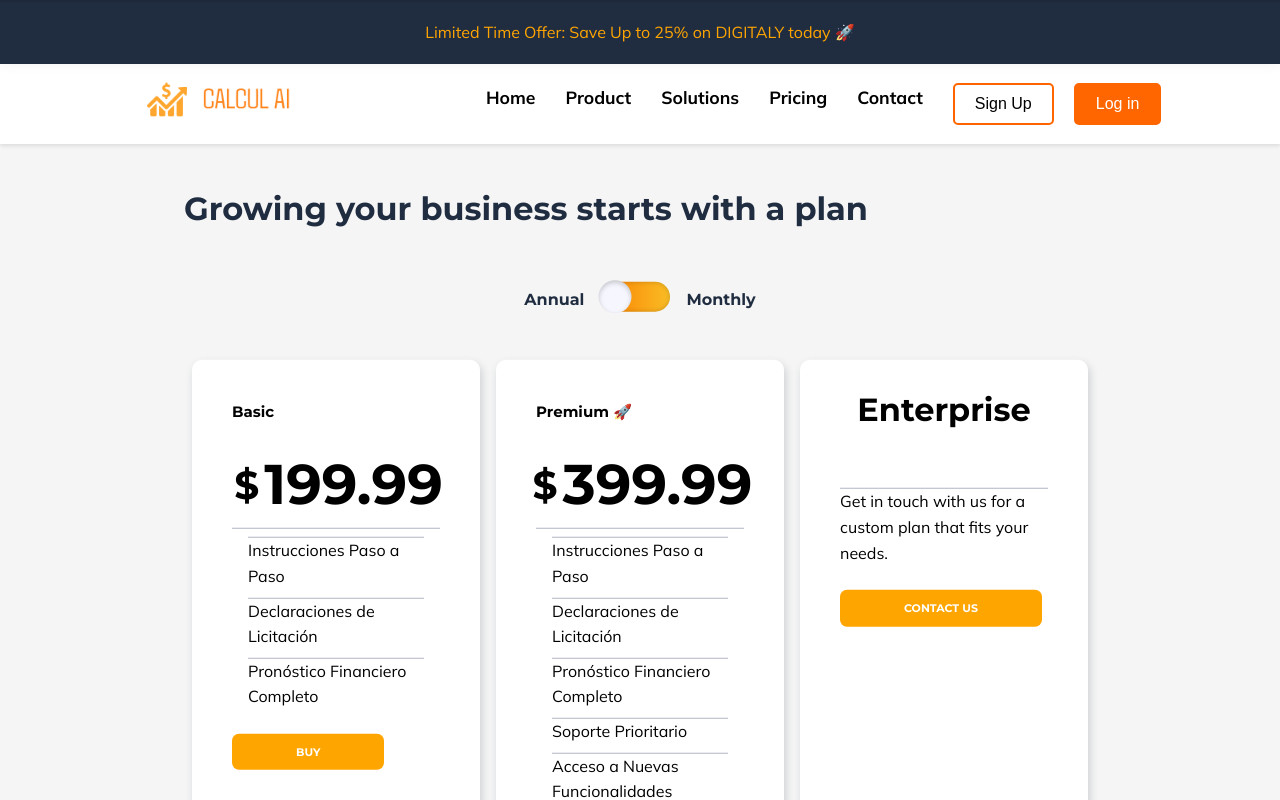
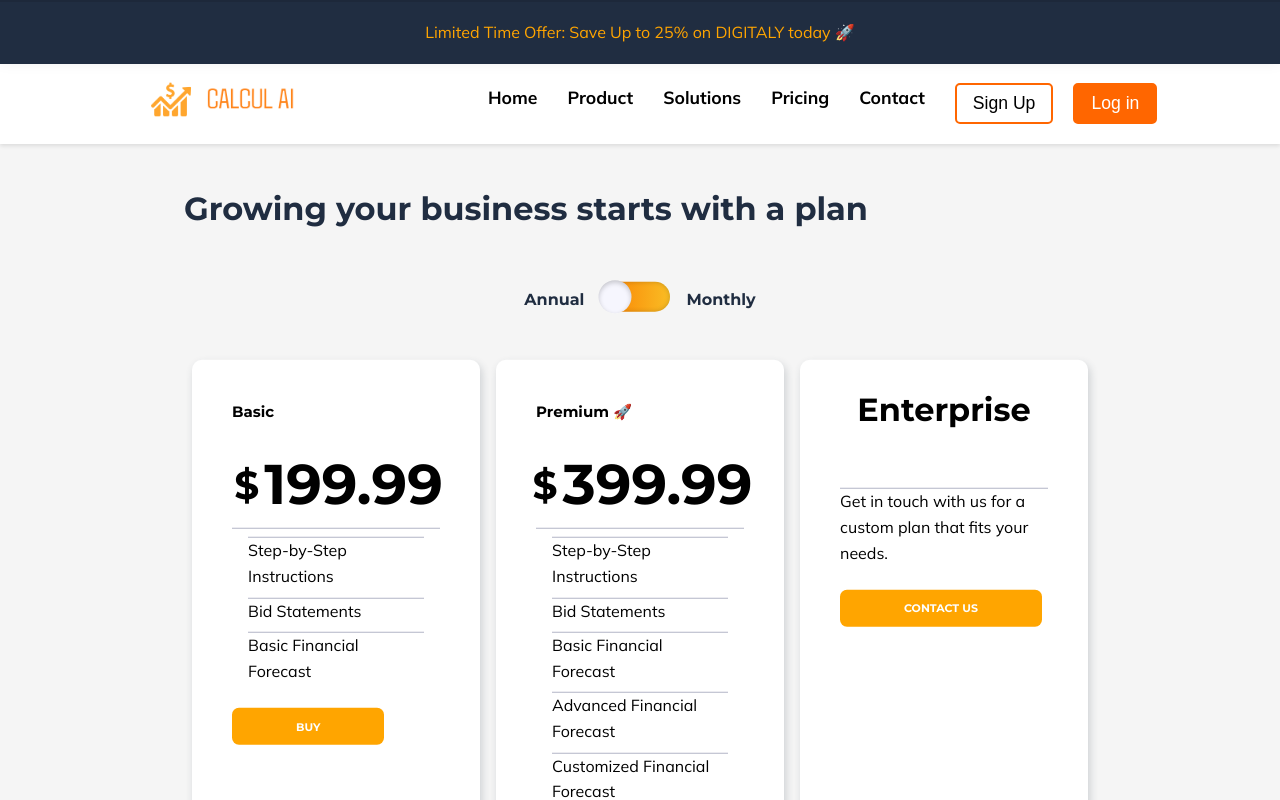
Before and after one commit to brunoviews/calculai, a React (Vite) app: page /precio in a window 1280 px wide. Shown: the top 800 px of the page. Built offline with nearby package versions, Linux system fonts and the light colour scheme.

Commit message:
cambios generales

```diff
--- a/src/components/ClientReview/ClientReview.jsx
+++ b/src/components/ClientReview/ClientReview.jsx
@@ -4,7 +4,7 @@ import "./ClientReview.css";
 const ClientReview = ({ reviews }) => {
   reviews = [
     {
-      text: "CalcDIGITALY allowed me to organize my ideas and structure my business from scratch. It was like having a mentor guiding me step by step",
+      text: "DIGITALY allowed me to organize my ideas and structure my business from scratch. It was like having a mentor guiding me step by step",
       name: "Juan Pérez",
       logo: "/clients/client.jpg",
     },
@@ -13,11 +13,7 @@ const ClientReview = ({ reviews }) => {
       name: "Ana Gómez",
       logo: "/clients/client.jpg",
     },
-    {
-      text: "Me ayudó a visualizar el camino que debía seguir para lanzar mi proyecto con confianza. Es como tener un mapa detallado",
-      name: "Luis Fernández",
-      logo: "/clients/client.jpg",
-    },
+
 
     {
       text: "DIGITALY helped me structure my business idea and understand how to implement it. I feel more confident and ready to launch my project.",
@@ -25,11 +21,7 @@ const ClientReview = ({ reviews }) => {
       logo: "/clients/client.jpg",
     },
 
-    {
-      text: "DIGITALY helped me visualize the path I needed to take to launch my project with confidence. It’s like having a detailed map",
-      name: "Carlos Pérez",
-      logo: "/clients/client.jpg",
-    },
+
 
 
   ];
--- a/src/components/Navbar/Navbar.css
+++ b/src/components/Navbar/Navbar.css
@@ -35,6 +35,7 @@
 .navbar-links {
   display: flex;
   gap: 30px;
+
   list-style: none;
 
 }
--- a/src/components/Navbar/Navbar.jsx
+++ b/src/components/Navbar/Navbar.jsx
@@ -31,7 +31,7 @@ function Navbar({ links = [], logoText = "" }) {
               className="logo-image"
             />
           </Link>
-          <h3 className="logo-text">{logoText}</h3>
+
         </div>
         <nav className={`navbar-links ${isOpen ? "active" : ""}`}>
 
--- a/src/components/SignUpButtons/SignUp.css
+++ b/src/components/SignUpButtons/SignUp.css
@@ -1,8 +1,8 @@
-.signup-container {
+.sign-container {
     display: flex;
+    gap: 20px;
     justify-content: center;
-    align-items: center;
-    gap: 20px;
+
 
 }
 
@@ -10,19 +10,20 @@
     background-color: white;
     color: black;
     border: 2px solid #ff6600;
-    padding: 10px 20px;
-    font-size: 16px;
+    padding: 8px 16px;
+    font-size: 1.1rem;
     cursor: pointer;
     border-radius: 5px;
     transition: background-color 0.3s ease, color 0.3s ease;
+
 }
 
 .login-button {
     background-color: #ff6600;
     color: white;
     border: 2px solid #ff6600;
-    padding: 10px 20px;
-    font-size: 16px;
+    padding: 8px 16px;
+    font-size: 1.1rem;
     cursor: pointer;
     border-radius: 5px;
     transition: background-color 0.3s ease, color 0.3s ease;
--- a/src/components/SignUpButtons/SignUp.jsx
+++ b/src/components/SignUpButtons/SignUp.jsx
@@ -4,7 +4,7 @@ import {Link} from 'react-router-dom';
 
 function SignUp() {
     return (
-        <div className="signup-container">
+        <div className="sign-container">
 
             <Link to="/precio">
                 <button className="signup-button">Sign Up</button>
--- a/src/pages/Precio/pricing-component-container.jsx
+++ b/src/pages/Precio/pricing-component-container.jsx
@@ -20,17 +20,17 @@ class PricingContainer extends Component {
 
   render() {
     const basicFeatures = [
-      "Instrucciones Paso a Paso",
-      "Declaraciones de Licitación",
-      "Pronóstico Financiero Completo",
+      "Step-by-Step Instructions",
+      "Bid Statements",
+      "Basic Financial Forecast",
     ];
 
     const premiumFeatures = [
-      "Instrucciones Paso a Paso",
-      "Declaraciones de Licitación",
-      "Pronóstico Financiero Completo",
-      "Soporte Prioritario",
-      "Acceso a Nuevas Funcionalidades",
+      "Step-by-Step Instructions",
+      "Bid Statements",
+      "Basic Financial Forecast",
+      "Advanced Financial Forecast",
+      "Customized Financial Forecast",
     ];
     return (
       <motion.div
```
